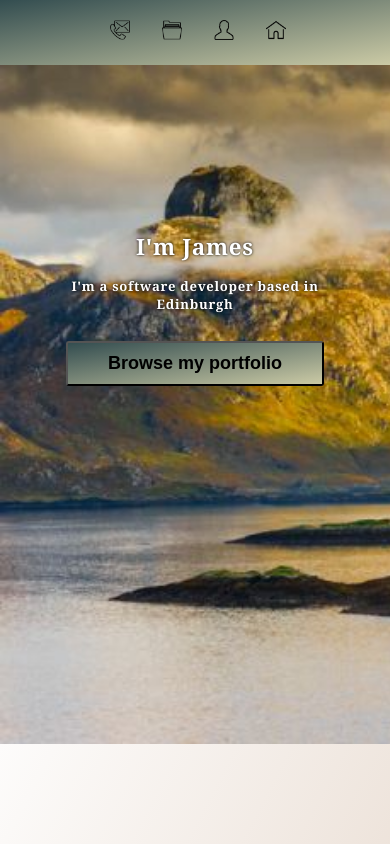
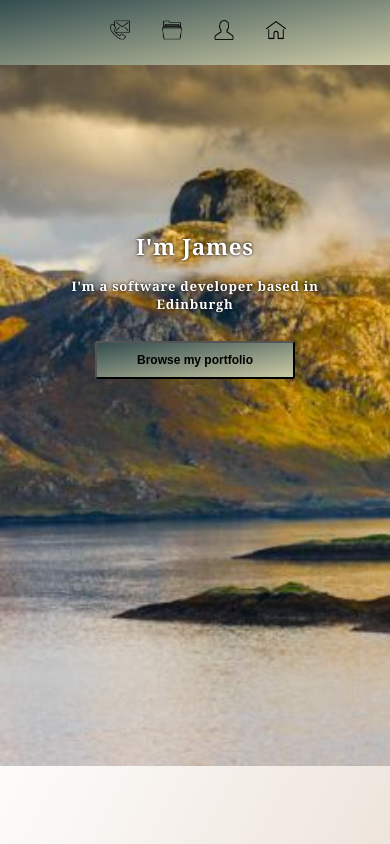
Before and after one commit to jah1603/jQuery-ReactJS-carousels, a React (Create React App) app: page / in a window 390 px wide. Built offline with nearby package versions, Linux system fonts and the light colour scheme.

Commit message:
homepage responsive on mobile phones

```diff
--- a/src/App.css
+++ b/src/App.css
@@ -711,12 +711,6 @@ p#cf7-fixture-pal_controls-projects {
     padding-bottom: 300px;
     margin-top: 0%;
   }
-  .button {
-    font-size: 2px;
-    padding: 10px 40px;
-    margin-top: 15px;
-    margin-bottom: 20%;
-  }
 }
 
 .button {
@@ -745,6 +739,23 @@ color: black;
   margin-bottom: 64%;
   font-size: 22px;
 }
+}
+
+@media screen and (max-width: 500px) {
+
+.git {
+  height: 55px;
+  width: 55px;
+}
+
+}
+
+@media screen and (max-width: 840px) {
+
+.git {
+  height: 65px;
+  width: 65px;
+}
 
 }
 
@@ -766,11 +777,51 @@ color: black;
 
 }
 
-@media screen and (max-width: 350px) {
+@media screen and (max-width: 414px) {
 
   .button {
-    font-size: 10px;
+    font-size: 12px;
     margin-bottom: 20%;
+
+  }
+
+}
+
+@media screen and (max-width: 411px) {
+
+  .button {
+    font-size: 12px;
+    margin-bottom: 30%;
+
+  }
+
+}
+
+@media screen and (max-width: 375px) {
+
+  .button {
+    font-size: 12px;
+    margin-bottom: 4%;
+
+  }
+
+}
+
+@media screen and (max-height: 812px) {
+
+  .button {
+    font-size: 12px;
+    margin-bottom: 30%;
+
+  }
+
+}
+
+@media screen and (max-width: 320px) {
+
+  .button {
+    font-size: 12px;
+    margin-bottom: 0%;
 
   }
 
--- a/src/components/Contact.js
+++ b/src/components/Contact.js
@@ -7,7 +7,7 @@ const Contact = () => (
     <p>You can also find me on GitHub!</p>
     <div className="social-media">
         <a href="https://www.github.com/jah1603" alt="GitHub" target="_blank">
-          <img src={require('../images/github.png')} height="80" width="80" alt="GitHub"/>
+          <img className="git" src={require('../images/github.png')} height="80" width="80" alt="GitHub"/>
         </a>
 
       </div>
```
